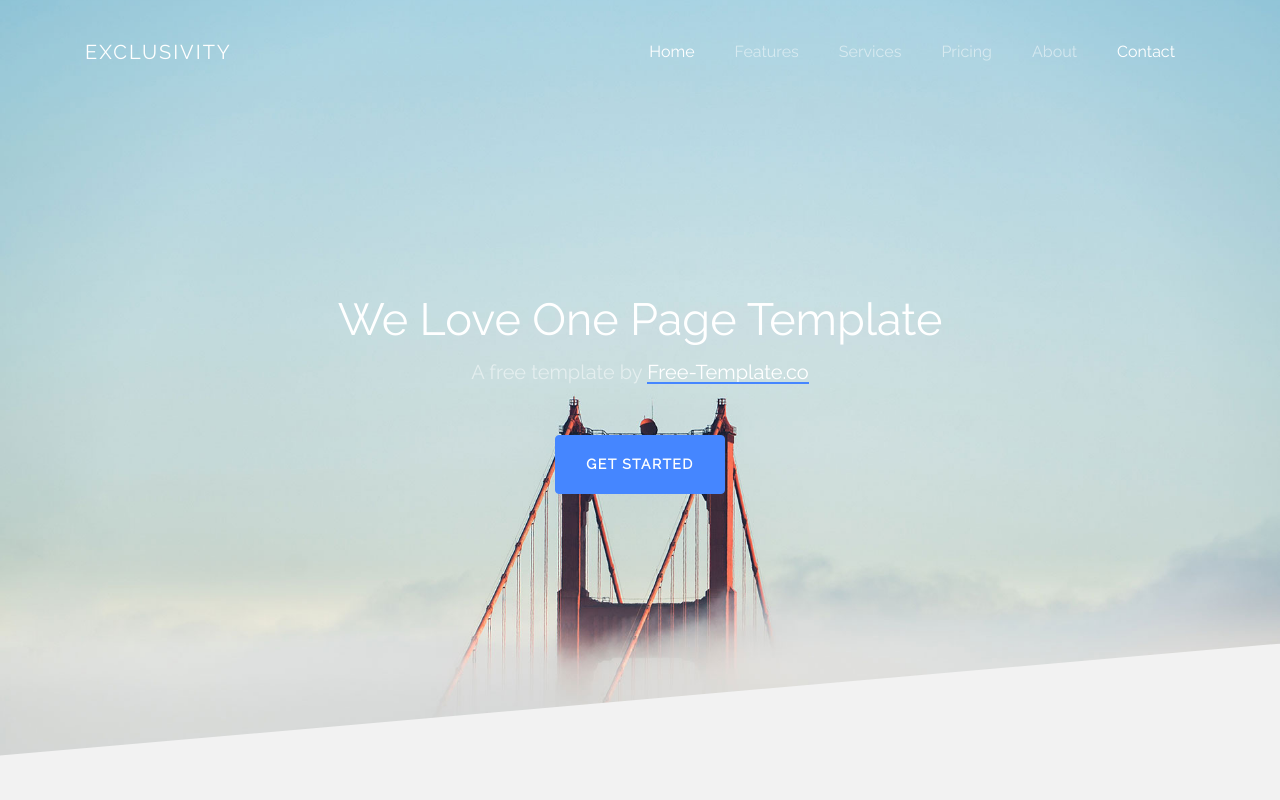
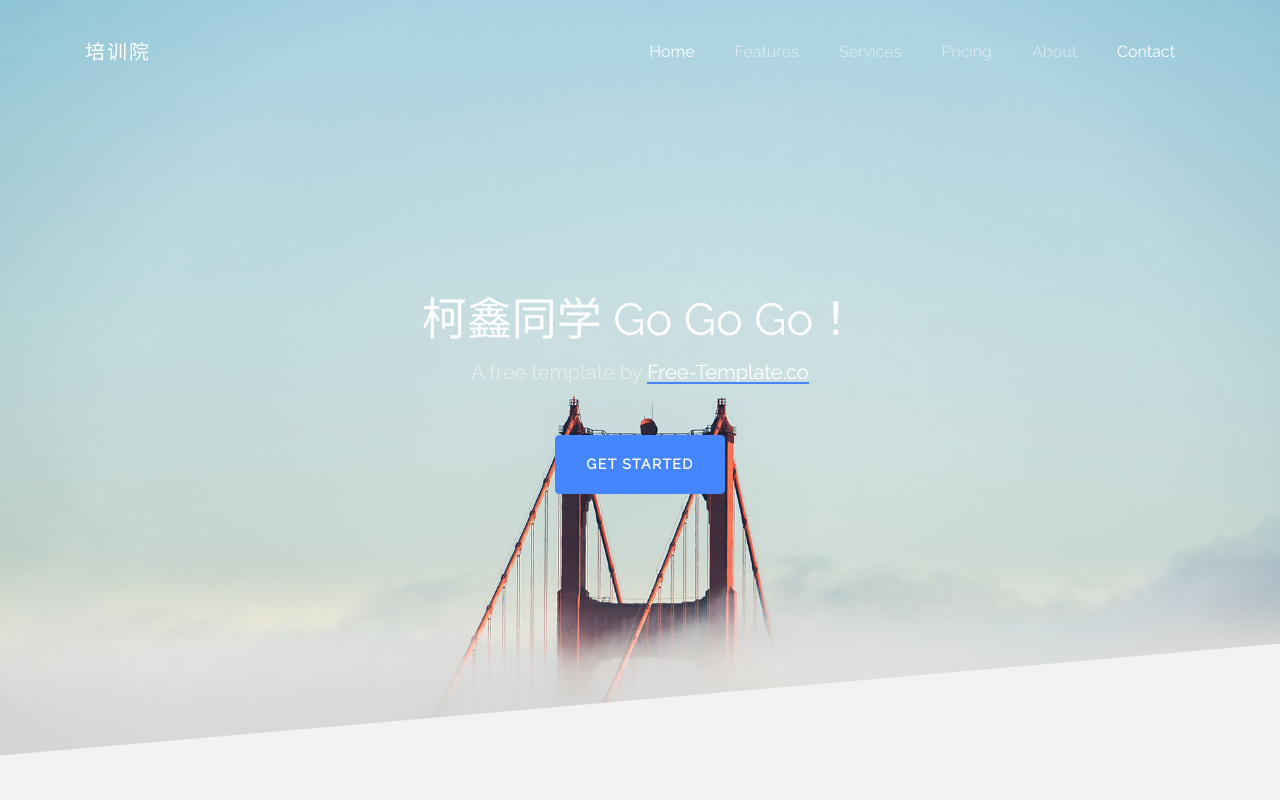
Before and after one commit to itcastpxy/itcastpxy.github.io, a plain HTML site: page index.html in a window 1280 px wide. Shown: the top 800 px of the page. Drawn offline with Linux system fonts and the light colour scheme; files whose address does not match are found by name.

Commit message:
修改一丢丢文案。

```diff
--- a/index.html
+++ b/index.html
@@ -4,7 +4,7 @@
     <!--
     More Templates Visit ==> Free-Template.co
     -->
-    <title>Exclusivity - Free Bootstrap 4 Template</title>
+    <title>培训院 - 传智播客</title>
     <meta charset="utf-8">
     <meta name="viewport" content="width=device-width, initial-scale=1, shrink-to-fit=no">
     <meta name="description" content="Free Template by Free-Template.co" />
@@ -26,7 +26,7 @@
 
     <nav class="navbar navbar-expand-lg navbar-dark ftco_navbar bg-dark ftco-navbar-light" id="ftco-navbar">
       <div class="container">
-        <a class="navbar-brand" href="index.html">Exclusivity</a>
+        <a class="navbar-brand" href="index.html">培训院</a>
         <button class="navbar-toggler" type="button" data-toggle="collapse" data-target="#ftco-nav" aria-controls="ftco-nav" aria-expanded="false" aria-label="Toggle navigation">
           <span class="oi oi-menu"></span> Menu
         </button>
@@ -49,7 +49,7 @@
       <div class="container">
         <div class="row align-items-center justify-content-center text-center ftco-vh-100">
           <div class="col-md-10">
-            <h1 class="ftco-heading ftco-animate">We Love One Page Template</h1>
+            <h1 class="ftco-heading ftco-animate">柯鑫同学 Go Go Go！</h1>
             <h2 class="h5 ftco-subheading mb-5 ftco-animate">A free template by <a href="#">Free-Template.co</a></h2>
             <p><a href="https://free-template.co/" target="_blank" class="btn btn-primary ftco-animate">Get Started</a></p>
           </div>
```
